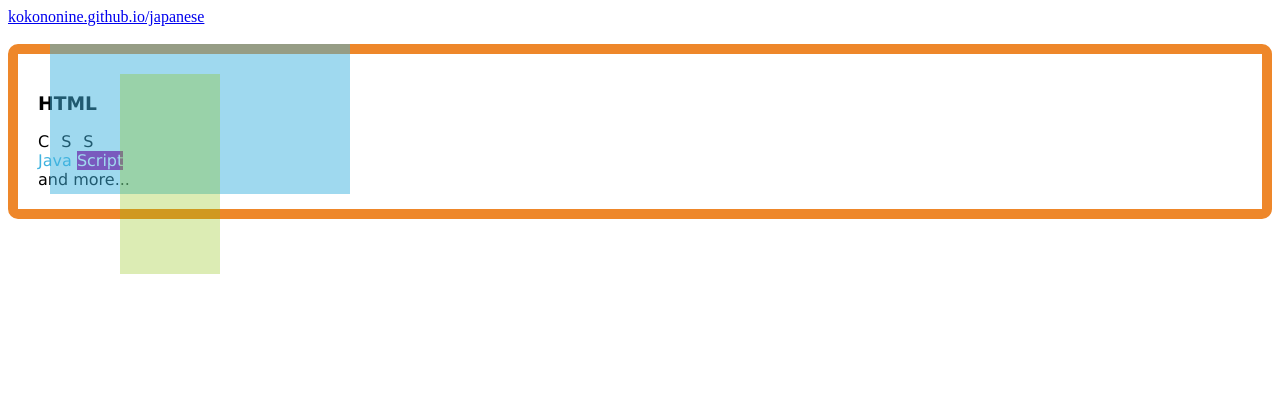
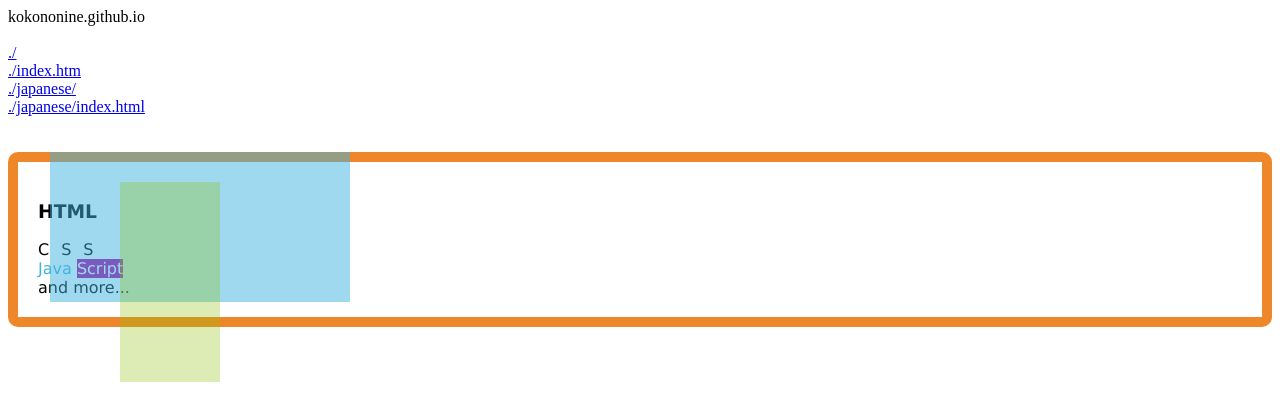
Before and after one commit to KokonoNine/kokononine.github.io, a plain HTML site: page index.htm in a window 1280 px wide. Drawn offline with Linux system fonts and the light colour scheme.

Commit message:
Update index.htm

```diff
--- a/index.htm
+++ b/index.htm
@@ -6,7 +6,13 @@
 </head>
 <body>
 
-<a href="./Japanese/index.html">kokononine.github.io/japanese<br><br></a>
+<a>kokononine.github.io</a>
+<a><br><br></a>
+<a href="./" target="_self">./<br></a>
+<a href="./index.htm" target="_top">./index.htm<br></a>
+<a href="./Japanese/" target="_self">./japanese/<br></a>
+<a href="./Japanese/index.html" target="_top">./japanese/index.html<br></a>
+<a><br><br></a>
 
 <div style="opacity:0.5;position:absolute;left:50px;width:300px;height:150px;background-color:#40B3DF"></div>
 
```
